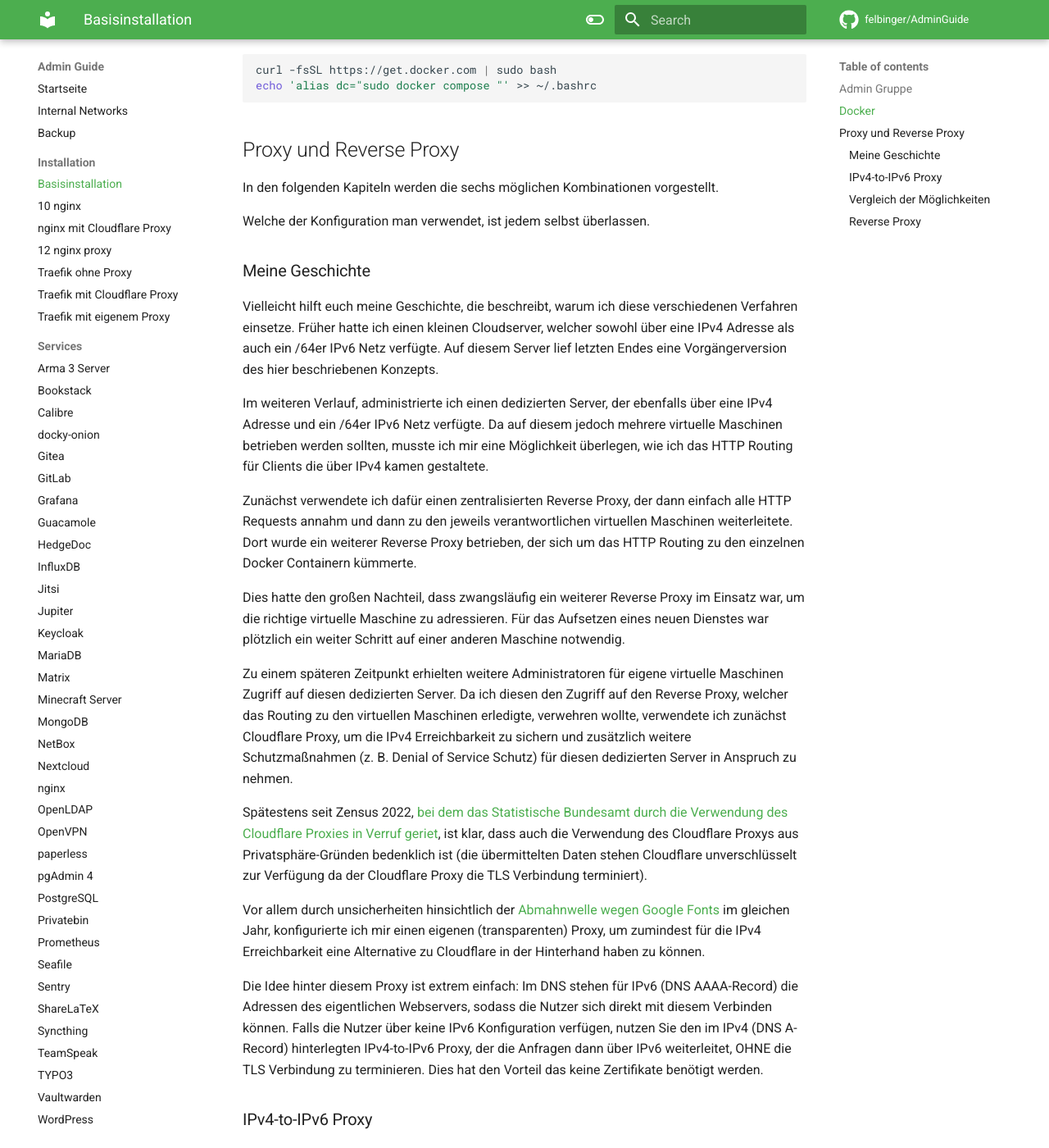
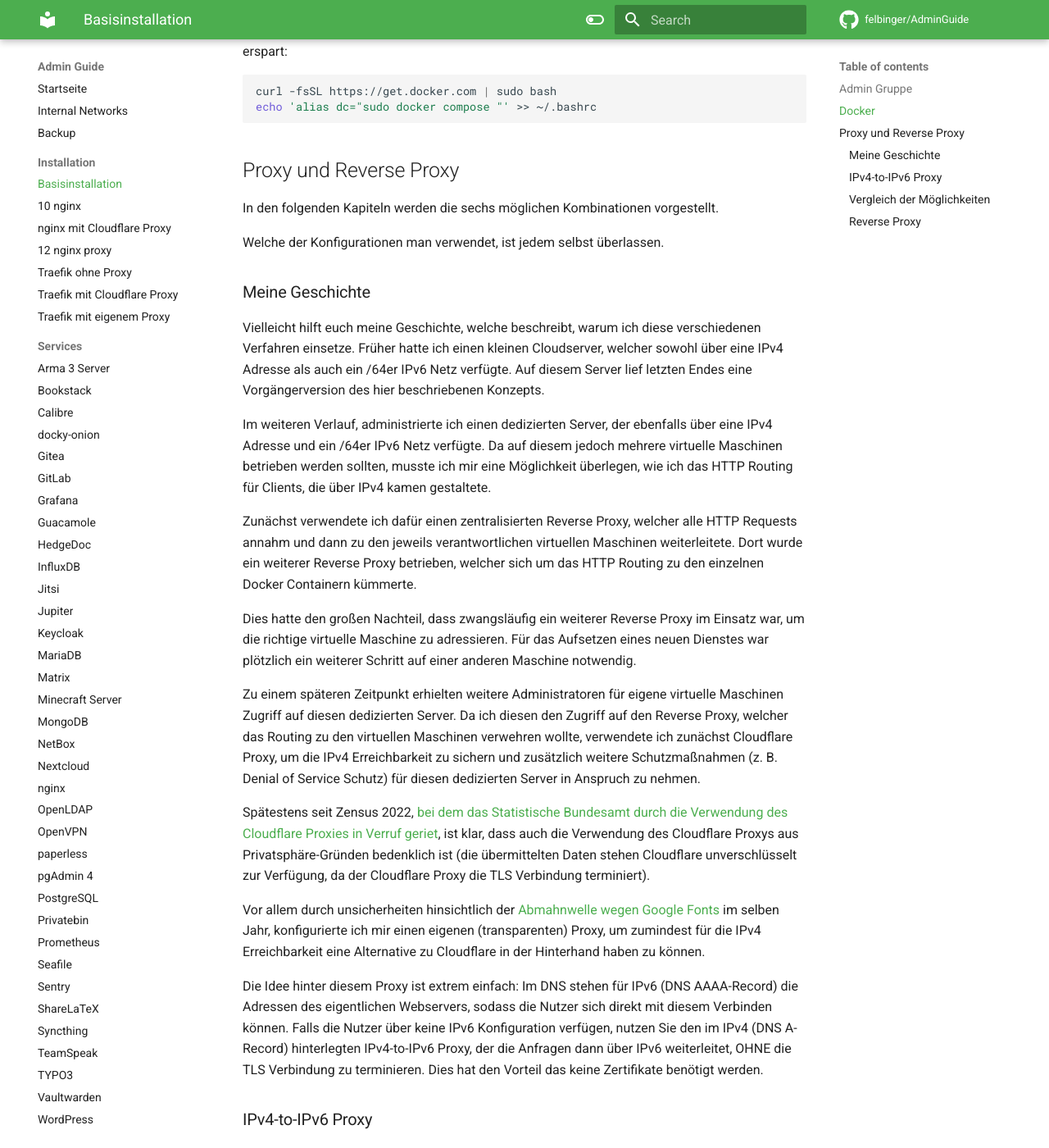
Before and after one commit to felbinger/AdminGuide, an MkDocs documentation site: the page built from docs/installation/05_base.md, in a window 1280 px wide and 1400 px high, scrolled down 753 px. Shown: the whole window at 82% size. Built offline with MkDocs 1.6.1 and Material for MkDocs 9.7.7, drawn with Linux system fonts in a browser that asks for light colours; comment, search, counter and statistics services are not loaded; some of the changed text lies outside the part shown.

Commit message:
fixed typos

````diff
--- a/docs/installation/05_base.md
+++ b/docs/installation/05_base.md
@@ -17,47 +18,75 @@ chown root:admin /home/admin
 
 Die personalisierten Accounts der Systemadministratoren erhalten neben der `sudo`
 Gruppenmitgliedschaft auch die Gruppe `admin`:
+
 ```shell
 adduser nicof2000
 usermod -aG sudo,admin nicof2000
 ```
 
 ## Docker
-Die Installation von Docker in der Docker Dokumentation bereits sehr gut beschrieben,
-wir verwenden zusätzlich einen Alias der uns den Tippaufwand für `sudo docker compose` erspart:
+
+Die Installation von Docker - wie in der Docker Dokumentation bereits sehr gut beschrieben, -
+verwenden wie zusätzlich einen Alias der uns den Tippaufwand für `sudo docker compose` erspart:
+
 ```shell
 curl -fsSL https://get.docker.com | sudo bash
 echo 'alias dc="sudo docker compose "' >> ~/.bashrc
 ```
 
 ## Proxy und Reverse Proxy
+
 In den folgenden Kapiteln werden die sechs möglichen Kombinationen vorgestellt.
 
-Welche der Konfiguration man verwendet, ist jedem selbst überlassen.
+Welche der Konfigurationen man verwendet, ist jedem selbst überlassen.
 
 ### Meine Geschichte
 
-Vielleicht hilft euch meine Geschichte, die beschreibt, warum ich diese verschiedenen Verfahren einsetze. Früher hatte ich einen kleinen Cloudserver, welcher sowohl über eine IPv4 Adresse als auch ein /64er IPv6 Netz verfügte. Auf diesem Server lief letzten Endes eine Vorgängerversion des hier beschriebenen Konzepts.
+Vielleicht hilft euch meine Geschichte, welche beschreibt, warum ich diese verschiedenen Verfahren einsetze. Früher
+hatte ich einen kleinen Cloudserver, welcher sowohl über eine IPv4 Adresse als auch ein /64er IPv6 Netz verfügte. Auf
+diesem Server lief letzten Endes eine Vorgängerversion des hier beschriebenen Konzepts.
 
-Im weiteren Verlauf, administrierte ich einen dedizierten Server, der ebenfalls über eine IPv4 Adresse und ein /64er IPv6 Netz verfügte. Da auf diesem jedoch mehrere virtuelle Maschinen betrieben werden sollten, musste ich mir eine Möglichkeit überlegen, wie ich das HTTP Routing für Clients die über IPv4 kamen gestaltete.
+Im weiteren Verlauf, administrierte ich einen dedizierten Server, der ebenfalls über eine IPv4 Adresse und ein /64er
+IPv6 Netz verfügte. Da auf diesem jedoch mehrere virtuelle Maschinen betrieben werden sollten, musste ich mir eine
+Möglichkeit überlegen, wie ich das HTTP Routing für Clients, die über IPv4 kamen gestaltete.
 
-Zunächst verwendete ich dafür einen zentralisierten Reverse Proxy, der dann einfach alle HTTP Requests annahm und dann zu den jeweils verantwortlichen virtuellen Maschinen weiterleitete. Dort wurde ein weiterer Reverse Proxy betrieben, der sich um das HTTP Routing zu den einzelnen Docker Containern kümmerte.
+Zunächst verwendete ich dafür einen zentralisierten Reverse Proxy, welcher alle HTTP Requests annahm und dann zu den
+jeweils verantwortlichen virtuellen Maschinen weiterleitete. Dort wurde ein weiterer Reverse Proxy betrieben, welcher
+sich um das HTTP Routing zu den einzelnen Docker Containern kümmerte.
 
-Dies hatte den großen Nachteil, dass zwangsläufig ein weiterer Reverse Proxy im Einsatz war, um die richtige virtuelle Maschine zu adressieren. Für das Aufsetzen eines neuen Dienstes war plötzlich ein weiter Schritt auf einer anderen Maschine notwendig.
+Dies hatte den großen Nachteil, dass zwangsläufig ein weiterer Reverse Proxy im Einsatz war, um die richtige virtuelle
+Maschine zu adressieren. Für das Aufsetzen eines neuen Dienstes war plötzlich ein weiterer Schritt auf einer anderen
+Maschine notwendig.
 
-Zu einem späteren Zeitpunkt erhielten weitere Administratoren für eigene virtuelle Maschinen Zugriff auf diesen dedizierten Server. Da ich diesen den Zugriff auf den Reverse Proxy, welcher das Routing zu den virtuellen Maschinen erledigte, verwehren wollte, verwendete ich zunächst Cloudflare Proxy, um die IPv4 Erreichbarkeit zu sichern und zusätzlich weitere Schutzmaßnahmen (z. B. Denial of Service Schutz) für diesen dedizierten Server in Anspruch zu nehmen.
+Zu einem späteren Zeitpunkt erhielten weitere Administratoren für eigene virtuelle Maschinen Zugriff auf diesen
+dedizierten Server. Da ich diesen den Zugriff auf den Reverse Proxy, welcher das Routing zu den virtuellen Maschinen
+verwehren wollte, verwendete ich zunächst Cloudflare Proxy, um die IPv4 Erreichbarkeit zu sichern und
+zusätzlich weitere Schutzmaßnahmen (z. B. Denial of Service Schutz) für diesen dedizierten Server in Anspruch zu nehmen.
 
-Spätestens seit Zensus 2022, [bei dem das Statistische Bundesamt durch die Verwendung des Cloudflare Proxies in Verruf geriet](https://www.kuketz-blog.de/zensus-2022-statistisches-bundesamt-hostet-bei-cloudflare/), ist klar, dass auch die Verwendung des Cloudflare Proxys aus Privatsphäre-Gründen bedenklich ist (die übermittelten Daten stehen Cloudflare unverschlüsselt zur Verfügung da der Cloudflare Proxy die TLS Verbindung terminiert).
+Spätestens seit Zensus
+2022, [bei dem das Statistische Bundesamt durch die Verwendung des Cloudflare Proxies in Verruf geriet](https://www.kuketz-blog.de/zensus-2022-statistisches-bundesamt-hostet-bei-cloudflare/),
+ist klar, dass auch die Verwendung des Cloudflare Proxys aus Privatsphäre-Gründen bedenklich ist (die übermittelten
+Daten stehen Cloudflare unverschlüsselt zur Verfügung, da der Cloudflare Proxy die TLS Verbindung terminiert).
 
-Vor allem durch unsicherheiten hinsichtlich der [Abmahnwelle wegen Google Fonts](https://www.heise.de/news/DSGVO-Abmahnwelle-wegen-Google-Fonts-7206364.html) im gleichen Jahr, konfigurierte ich mir einen eigenen (transparenten) Proxy, um zumindest für die IPv4 Erreichbarkeit eine Alternative zu Cloudflare in der Hinterhand haben zu können.
+Vor allem durch unsicherheiten hinsichtlich
+der [Abmahnwelle wegen Google Fonts](https://www.heise.de/news/DSGVO-Abmahnwelle-wegen-Google-Fonts-7206364.html) im
+selben Jahr, konfigurierte ich mir einen eigenen (transparenten) Proxy, um zumindest für die IPv4 Erreichbarkeit eine
+Alternative zu Cloudflare in der Hinterhand haben zu können.
 
-Die Idee hinter diesem Proxy ist extrem einfach: Im DNS stehen für IPv6 (DNS AAAA-Record) die Adressen des eigentlichen Webservers, sodass die Nutzer sich direkt mit diesem Verbinden können. Falls die Nutzer über keine IPv6 Konfiguration verfügen, nutzen Sie den im IPv4 (DNS A-Record) hinterlegten IPv4-to-IPv6 Proxy, der die Anfragen dann über IPv6 weiterleitet, OHNE die TLS Verbindung zu terminieren. Dies hat den Vorteil das keine Zertifikate benötigt werden.
+Die Idee hinter diesem Proxy ist extrem einfach: Im DNS stehen für IPv6 (DNS AAAA-Record) die Adressen des eigentlichen
+Webservers, sodass die Nutzer sich direkt mit diesem Verbinden können. Falls die Nutzer über keine IPv6 Konfiguration
+verfügen, nutzen Sie den im IPv4 (DNS A-Record) hinterlegten IPv4-to-IPv6 Proxy, der die Anfragen dann über IPv6
+weiterleitet, OHNE die TLS Verbindung zu terminieren. Dies hat den Vorteil das keine Zertifikate benötigt werden.
 
 ### IPv4-to-IPv6 Proxy
 
-Dieser einfache IPv4-to-IPv6 Proxy unterstützt in seiner ersten Version lediglich HTTP Verbindungen auf Port 80 und TLS Verbindungen auf Port 443. Eine Anpassung dieser Konfiguration um einige anderen Protokolle (SMTPs, IMAPs, POP3s) welche TLS verwenden zu unterstützten ist denkbar.
+Dieser einfache IPv4-to-IPv6 Proxy unterstützt in seiner ersten Version lediglich HTTP Verbindungen auf Port 80 und TLS
+Verbindungen auf Port 443. Eine Anpassung dieser Konfiguration um einige anderen Protokolle (SMTPs, IMAPs, POP3s) welche
+TLS verwenden zu unterstützten ist denkbar.
 
-Aus Gründen der Vollständigkeit hier einmal die nginx Konfiguration für den Proxy für Alpine Linux. Die Einrichtung ist denkbar einfach: nginx installieren, die untenstehende Konfiguration kopieren und den Proxy starten:
+Aus Gründen der Vollständigkeit hier einmal die nginx Konfiguration für den Proxy für Alpine Linux. Die Einrichtung ist
+denkbar einfach: nginx installieren, die untenstehende Konfiguration kopieren und den Proxy starten:
+
 ```nginx
 user nginx;
 worker_processes auto;
@@ -137,14 +166,15 @@ des Weiteren keine gestackten Subdomains (`sub.sub.domain.de`) eingerichtet werd
 da dafür kein TLS Zertifikat angefordert werden kann.
 
 ### Reverse Proxy
+
 Sowohl nginx, als auch Traefik, sind beide stark verbreitete Proxies. Sie werden von
 großen Unternehmen wie Google, Cloudflare, Dropbox und Mozilla verwendet. Ich habe
 mich nach reichlicher Überlegung dazu entschieden beide Varianten vorzustellen, da
 sowohl Traefik, als auch nginx Vorteile hat.
 
 !!! info ""
-    Hinsichtlich Traefik betrachten wir lediglich den dynamisches Modus,
-    bei dem das HTTP Routing über die Docker Labels konfiguriert wird.
+Hinsichtlich Traefik betrachten wir lediglich den dynamisches Modus,
+bei dem das HTTP Routing über die Docker Labels konfiguriert wird.
 
 Die Ersteinrichtung von Traefik empfinde ich, vor allem auf den ACME Client bezogen,
 als schwieriger als die von nginx. Mit nginx wird acme.sh (ein separates Skript)
@@ -167,8 +197,8 @@ beispielsweise ein neuer Container erstellt werden kann, bei dem das Host-Dateis
 eingehängt ist.
 
 === "nginx"
-    Da nginx nicht als Docker Container bereitgestellt wird, sondern direkt auf dem Host
-    installiert wird, gilt hier eine andere Verzeichnisstruktur.
+Da nginx nicht als Docker Container bereitgestellt wird, sondern direkt auf dem Host
+installiert wird, gilt hier eine andere Verzeichnisstruktur.
 
     Die "Virtual-Host" Konfigurationsdateien liegen im Verzeichnis `/etc/nginx/sites-available/`
     unter der Domain, die Sie erreichbar machen.
@@ -179,7 +209,7 @@ eingehängt ist.
     dort in der nginx Virtual-Host Konfiguration eingebunden.
 
 === "Traefik"
-    Da Traefik als Docker Container bereitgestellt wird, gilt die oben genannte Verzeichnisstruktur:
+Da Traefik als Docker Container bereitgestellt wird, gilt die oben genannte Verzeichnisstruktur:
 
     * Containerdefinition: `/home/admin/traefik/docker-compose.yml`
     * Env-Vars (hier DNS API Token): `/home/admin/traefik/.traefik.env`
@@ -191,14 +221,14 @@ eingehängt ist.
     Containers gespeichert.
 
 !!! note ""
-    In komplexeren Server-Infrastrukturen kann es sinnvoll sein, jedem Virtual Host eine
-    eigene dedizierte IPv6 Adresse zuzuweisen. Dies hat den großen Vorteil, das man z. B.
-    die Firewall Logs auf Layer 3 auswerten kann, statt den [TLS SNI Header](
-    https://en.wikipedia.org/wiki/Server_Name_Indication) zu betrachten um den beteiligten
-    Webserver in Erfahrung zu bringen.
-    Da ich in diesen Netzwerken bisher immer auf nginx gesetzt habe,
-    habe ich nie geprüft, ob Traefik dieses Feature (jedem HTTP Router
-    eine eigene IPv6 Adresse zuzuweisen) ebenfalls unterstützt.
+In komplexeren Server-Infrastrukturen kann es sinnvoll sein, jedem Virtual Host eine
+eigene dedizierte IPv6 Adresse zuzuweisen. Dies hat den großen Vorteil, das man z. B.
+die Firewall Logs auf Layer 3 auswerten kann, statt den [TLS SNI Header](
+https://en.wikipedia.org/wiki/Server_Name_Indication) zu betrachten um den beteiligten
+Webserver in Erfahrung zu bringen.
+Da ich in diesen Netzwerken bisher immer auf nginx gesetzt habe,
+habe ich nie geprüft, ob Traefik dieses Feature (jedem HTTP Router
+eine eigene IPv6 Adresse zuzuweisen) ebenfalls unterstützt.
 
 Prinzipiell ist die genutzte [ACME Challenge](https://letsencrypt.org/docs/challenge-types/) irrelevant, da ich
 auch interne Dienste betreibe, die nicht aus dem Internet erreichbar sind, verwende ich prinzipiell die ACME-DNS-01
````
Also changed, not shown: other parts of docs/installation/05_base.md (+3 -2 lines), docs/services/syncthing.md (+2 -0 lines).
